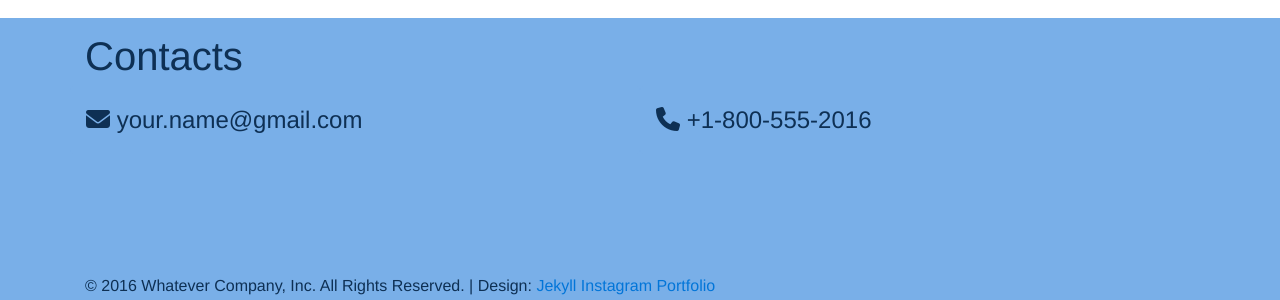
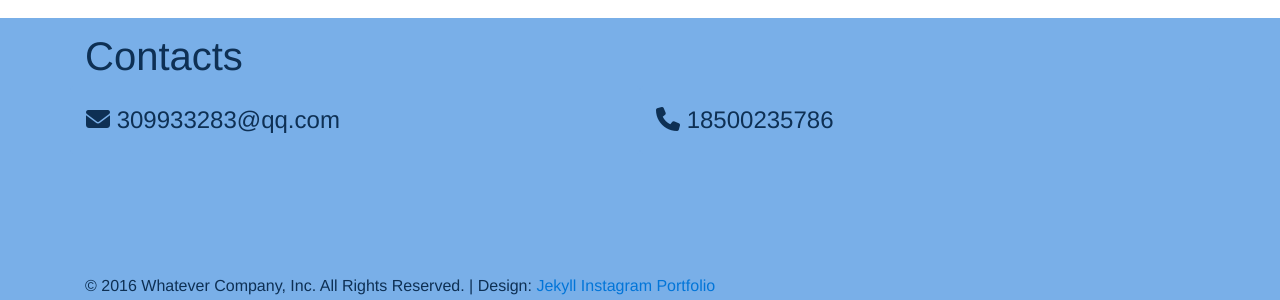
Before and after one commit to chenhong7664/chenhong7664.github.io, a Jekyll site: the page built from index.html, in a window 1280 px wide and 900 px high, scrolled down 539 px. Shown: the part 586-886 px from the top of the window. Built offline with Jekyll 4.4.1, drawn with Linux system fonts in a browser that asks for light colours; nearby versions of some CDN libraries.

Commit message:
提交的名字

```diff
--- a/_config.yml
+++ b/_config.yml
@@ -1,7 +1,7 @@
 # Site settings
 # in the templates available like {{ site.myvariable }}.
 title: 开一道天眼 在造一通地脉
-email: your-email@domain.com
+email: 309933283@qq.com
 brand: 悠哉 悠哉
 headline: Inventor, Engineer and Futurist
 description: > # this means to ignore newlines until "baseurl:"
@@ -17,8 +17,8 @@ markdown: kramdown
 snapwidget: 247552
 
 # Contacts
-email: your.name@gmail.com
-phone: +1-800-555-2016
+email: 309933283@qq.com
+phone: +18500235786
 
 # Tracking
 googleAnalitycsID: UA-83933844-1
```
